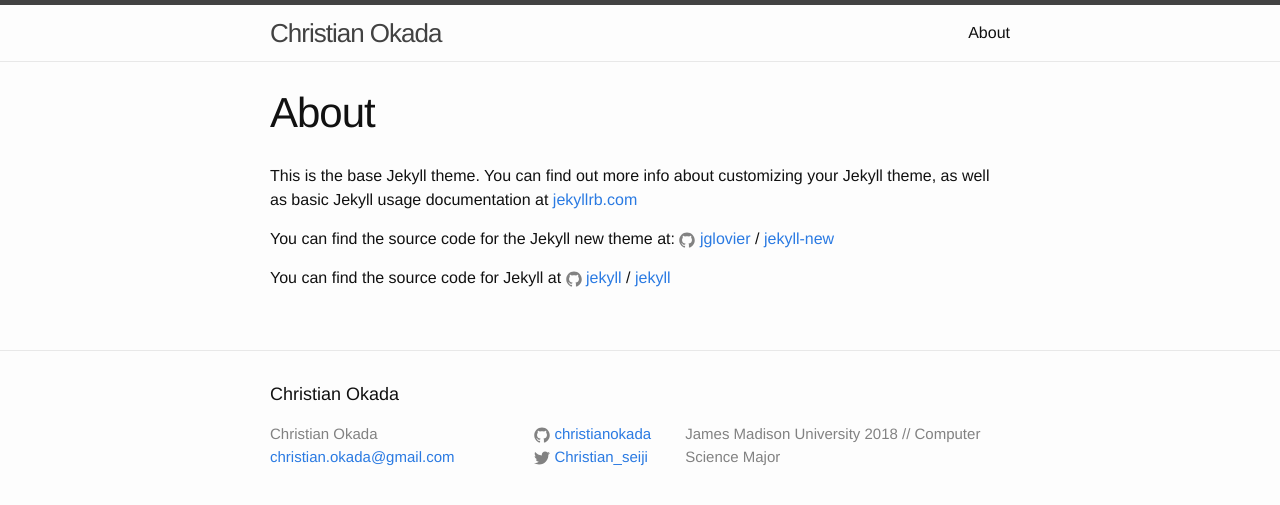
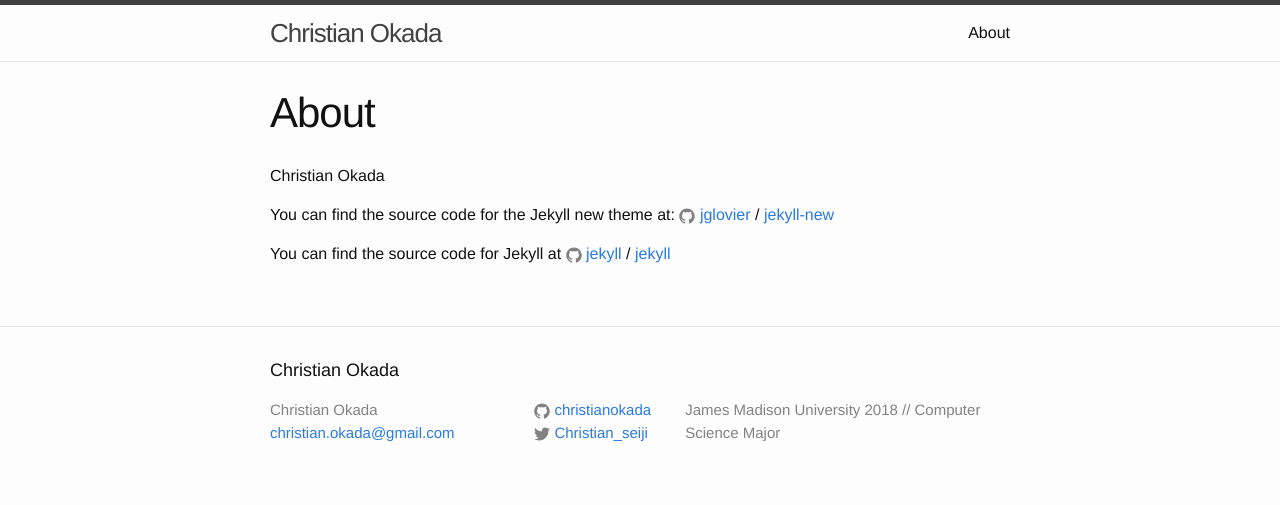
Before and after one commit to christianokada/christianokada.github.io, a Jekyll site: the page built from about.md, in a window 1280 px wide. Shown: the top 505 px of the page. Built offline with Jekyll 4.4.1, drawn with Linux system fonts in a browser that asks for light colours.

Commit message:
Create about.md

```diff
--- a/about.md
+++ b/about.md
@@ -4,7 +4,7 @@
 permalink: /about/
 ---
 
-This is the base Jekyll theme. You can find out more info about customizing your Jekyll theme, as well as basic Jekyll usage documentation at [jekyllrb.com](http://jekyllrb.com/)
+Christian Okada
 
 You can find the source code for the Jekyll new theme at:
 {% include icon-github.html username="jglovier" %} /
```
